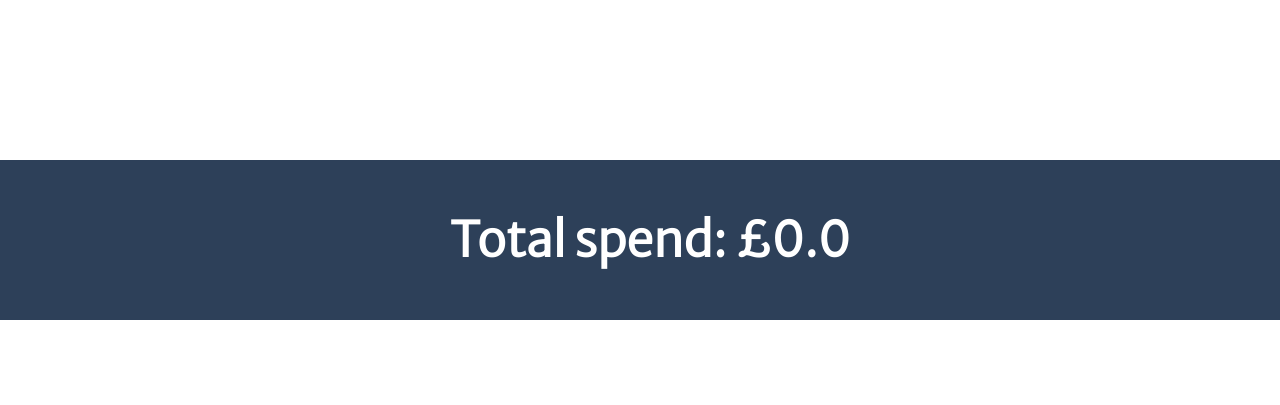
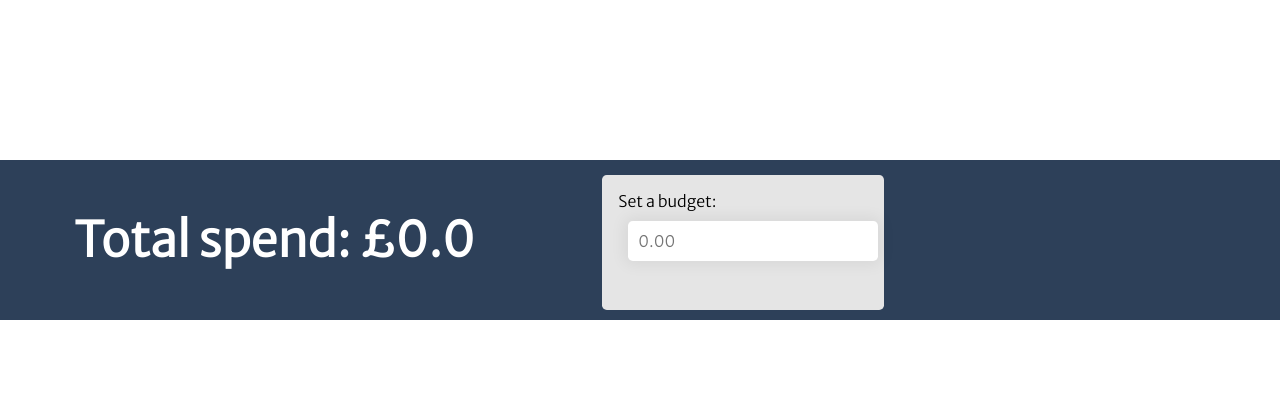
Before and after one commit to AvianLearning/python-flask-spending-tracker, a Flask app: page / in a window 1280 px wide. Shown: the top 405 px of the page. Run offline with Flask 2, Linux system fonts and the light colour scheme; data that the repository does not hold is empty; some libraries are stand-ins or nearby versions; some web fonts are replaced.

Commit message:
Creating form to add budget

```diff
--- a/static/css/forms.css
+++ b/static/css/forms.css
@@ -10,6 +10,20 @@
     margin-bottom: 20%;
 }
 
+.enter-budget {
+  background-color: #e5e5e5;
+    width: 250px;
+    padding-left: 16px;
+    padding-right: 16px;
+    padding-top: 16px;
+    display: flex;
+    justify-self: right;
+    margin-top: 5px;
+    margin-left: 10%;
+    margin-right: 5%;
+    border-radius: 0.3rem;
+}
+
 input, select, textarea, button {
     font-family: inherit;
     font-size: 100%;
@@ -17,7 +31,6 @@ input, select, textarea, button {
     width: 100%;
     padding: 10px;
     margin: 10px;
-    box-sizing: border-box;
     border-radius: 0.3rem;
   }
 
--- a/static/css/header.css
+++ b/static/css/header.css
@@ -18,10 +18,12 @@ main > header {
     padding: 10px;
     width: 100%;
     grid-area: blue-header;
+    display: flex;
 }
 
 main > header > h2 {
     color: #fff;
     font-size: 3em;
-    text-align: center;
+    justify-self: flex-start;
+    padding-left: 5%;
 }
--- a/static/css/mobile.css
+++ b/static/css/mobile.css
@@ -8,10 +8,8 @@ main {
     'aside';
 }
 
-/* aside {
-    position: fixed;
-    bottom: 0;
-    width:100vw;
+/* .enter-budget {
+    grid-area: budget;
 } */
 
 nav {
@@ -30,6 +28,7 @@ nav > ul {
     width: 100%;
     bottom: 0;
     position: fixed;
+    grid-area: nav;
 }
 
 nav > ul > li {
--- a/templates/index.html
+++ b/templates/index.html
@@ -3,11 +3,18 @@
 {% block content %}
 <header>
     <h2>Total spend: £{{ total }}</h2>
+    <form class="enter-budget" action="/" method="POST">
+        <div>
+            <label for="amount">Set a budget: </label>
+            <input type="number" id="budget" name="budget" placeholder="0.00" step="0.01" min="0">
+        </div>
+    </form>
 </header>
 <!-- Add category icon if possible - if else block -->
 
 <article class="transaction-list">
-<table>
+
+    <table>
     <thead>
         <tr>
           <th>Company</th>
@@ -36,11 +43,13 @@
 
 <aside>
     <nav>
+
         <ul>
             <li class="green-button"><h3><a href="/add-transaction">Add transaction</a></h3></li>
             <li class="green-button"><h3><a href="/companies">Update companies</a></h3></li>
             <li class="green-button"><h3><a href="/categories">Update categories</a></h3></li>
         </ul>
     </nav>
+
 </aside>
 {% endblock %}
```
